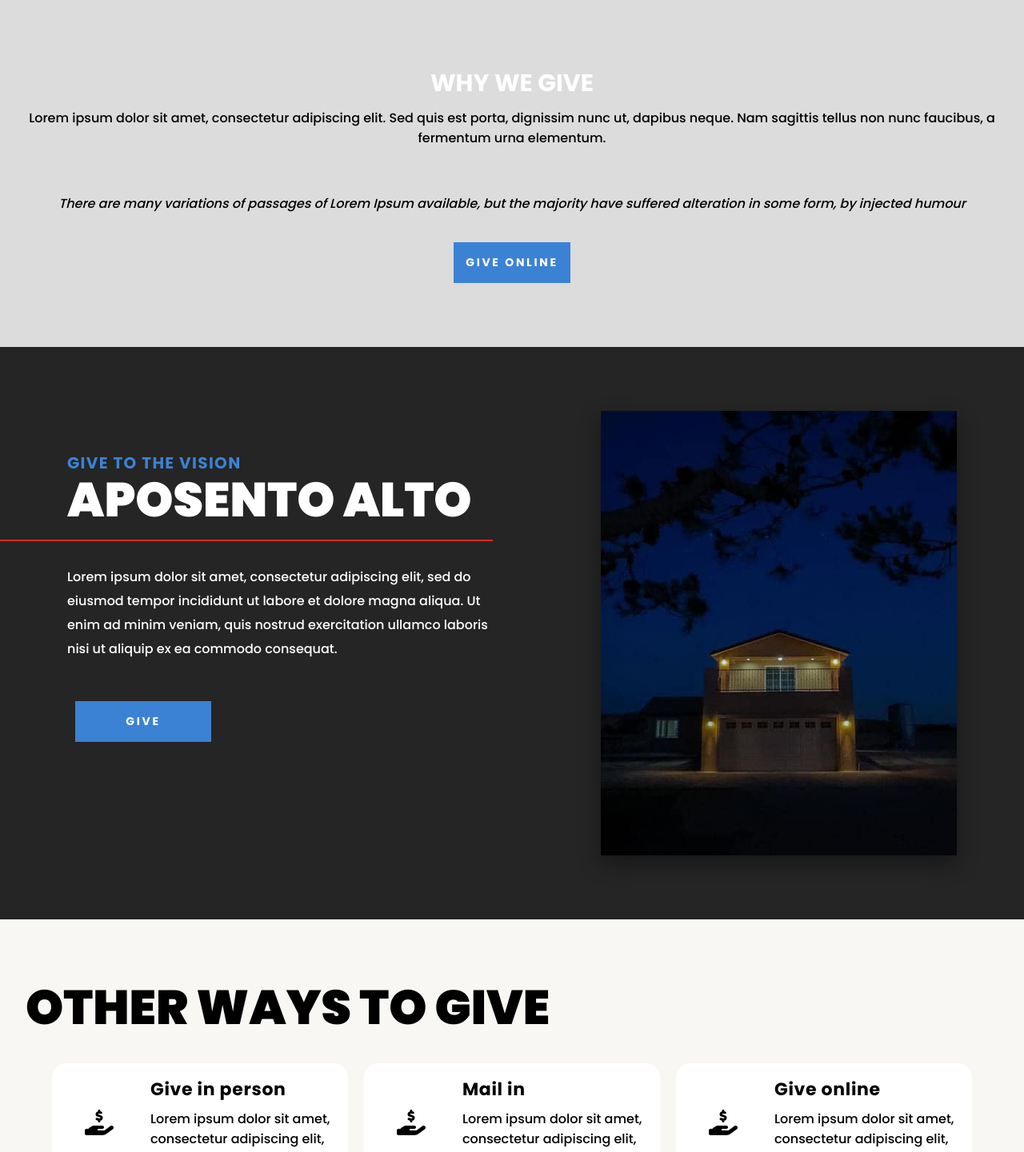
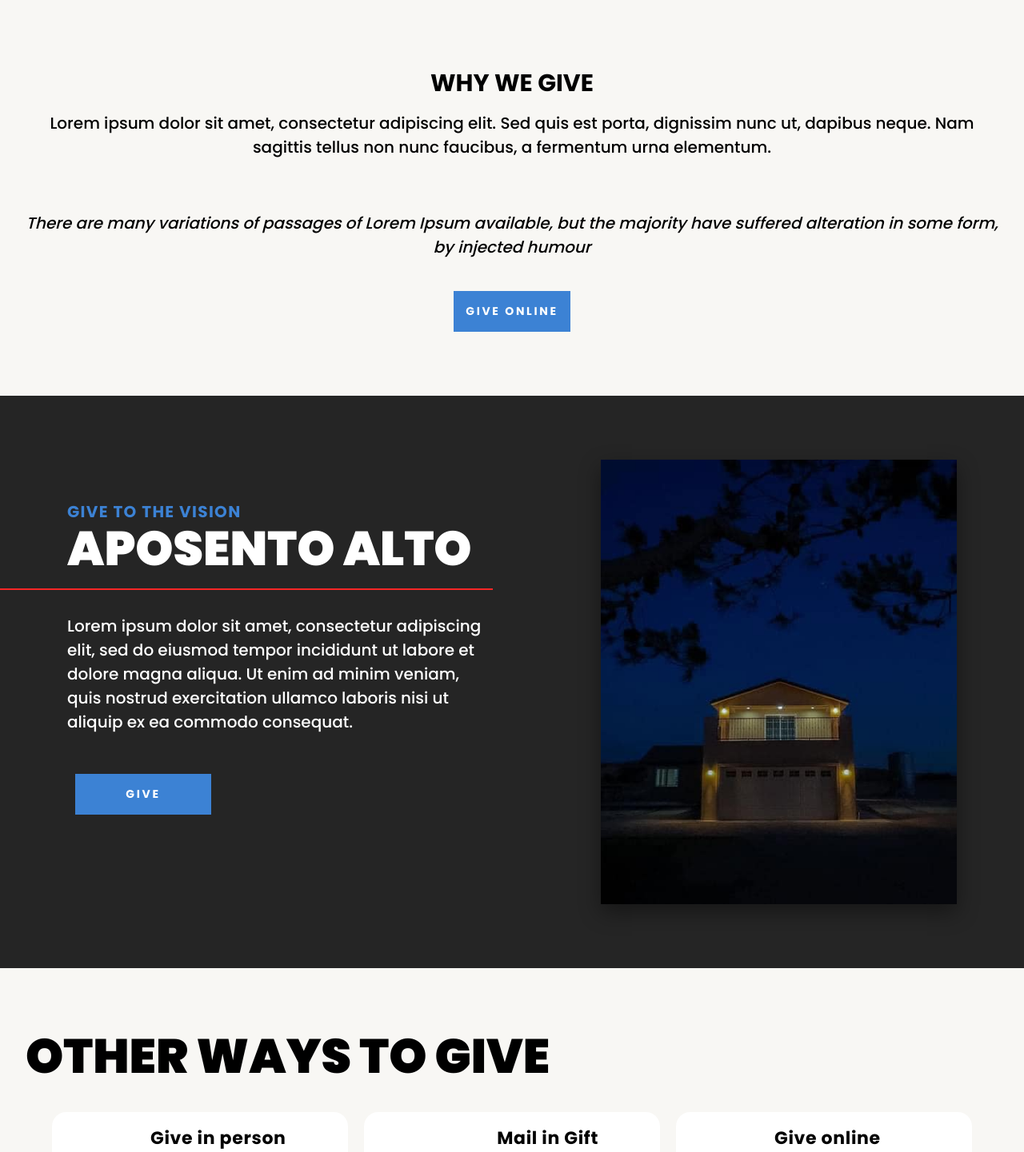
Before and after one commit to Jr-rojas/COTA, a React (Create React App) app: page /give in a window 1280 px wide. Shown: the part 480-1921 px from the top of the page at 80% size. Built offline with nearby package versions, Linux system fonts and the light colour scheme.

Commit message:
Give page responsive design small screens

```diff
--- a/src/components/StyledCard.js
+++ b/src/components/StyledCard.js
@@ -22,18 +22,28 @@ const Title = styled.h3`
 `
 
 const Description = styled.p`
-    color: black;
+    color: #707070;
     margin-top: .5rem;
 `
 
 export const StyledCard = ({children, title, description}) => {
+    const isAddressCard = title === "Mail in Gift";
+
     return (
         <Card>
             {children}
             <div>
-                <Title>{title}</Title>
-                <Description>
-                {description}
+                <Title isAddress={isAddressCard}>{title}</Title>
+                <Description isAddress={isAddressCard}>
+                    {isAddressCard ? (
+                        <>
+                            John Doe<br />
+                            123 Main Street<br />
+                            Anytown, USA
+                        </>
+                    ) : (
+                        description
+                    )}
                 </Description>
             </div>
         </Card>
--- a/src/pages/Give.js
+++ b/src/pages/Give.js
@@ -3,7 +3,7 @@ import styles from './Home.module.css'
 import { FlexCard, FlexCenter } from "../components/Flex";
 import { Container } from "../components/StyledContainer";
 import { FontAwesomeIcon } from '@fortawesome/react-fontawesome';
-import { faHandHoldingDollar } from '@fortawesome/free-solid-svg-icons';
+import { faHandHoldingDollar, faEnvelope, faMobileScreen } from '@fortawesome/free-solid-svg-icons';
 import image from "../app/shared/img/aposento.jpg"
 import { StyledCard } from "../components/StyledCard";
 
@@ -12,10 +12,10 @@ export default function Give() {
         <>
             <HeroAlt page="Give">
             </HeroAlt>
-            <section style={{ backgroundColor: "#DCDCDC" }}>
+            <section style={{ backgroundColor: "#f8f7f4" }}>
                 <FlexCenter flexDirection="column">
                     <Container>
-                        <h2>Why we give</h2>
+                        <h2 style={{color:"black"}}>Why we give</h2>
                         <p>Lorem ipsum dolor sit amet, consectetur adipiscing elit. Sed quis est porta, dignissim nunc ut, dapibus neque. Nam sagittis tellus non nunc faucibus, a fermentum urna elementum.</p>
                         <br />
                         <p><em>There are many variations of passages of Lorem Ipsum available, but the majority have suffered alteration in some form, by injected humour</em></p>
@@ -47,12 +47,12 @@ export default function Give() {
                             description="Lorem ipsum dolor sit amet, consectetur adipiscing elit, sed do"
                         />
                         <StyledCard
-                            children={<FontAwesomeIcon icon={faHandHoldingDollar} size="2xl" />}
-                            title="Mail in"
+                            children={<FontAwesomeIcon icon={faEnvelope} size="2xl" />}
+                            title="Mail in Gift"
                             description="Lorem ipsum dolor sit amet, consectetur adipiscing elit, sed do"
                         />
                         <StyledCard
-                            children={<FontAwesomeIcon icon={faHandHoldingDollar} size="2xl" />}
+                            children={<FontAwesomeIcon icon={faMobileScreen} size="2xl" />}
                             title="Give online"
                             description="Lorem ipsum dolor sit amet, consectetur adipiscing elit, sed do"
                         />
--- a/src/styles.css
+++ b/src/styles.css
@@ -158,6 +158,7 @@ body {
 
 p{
     font-weight: 500 !important;
+    font-size: clamp(15px, 2.3vw, 20px);
 }
 
 h1{
```
